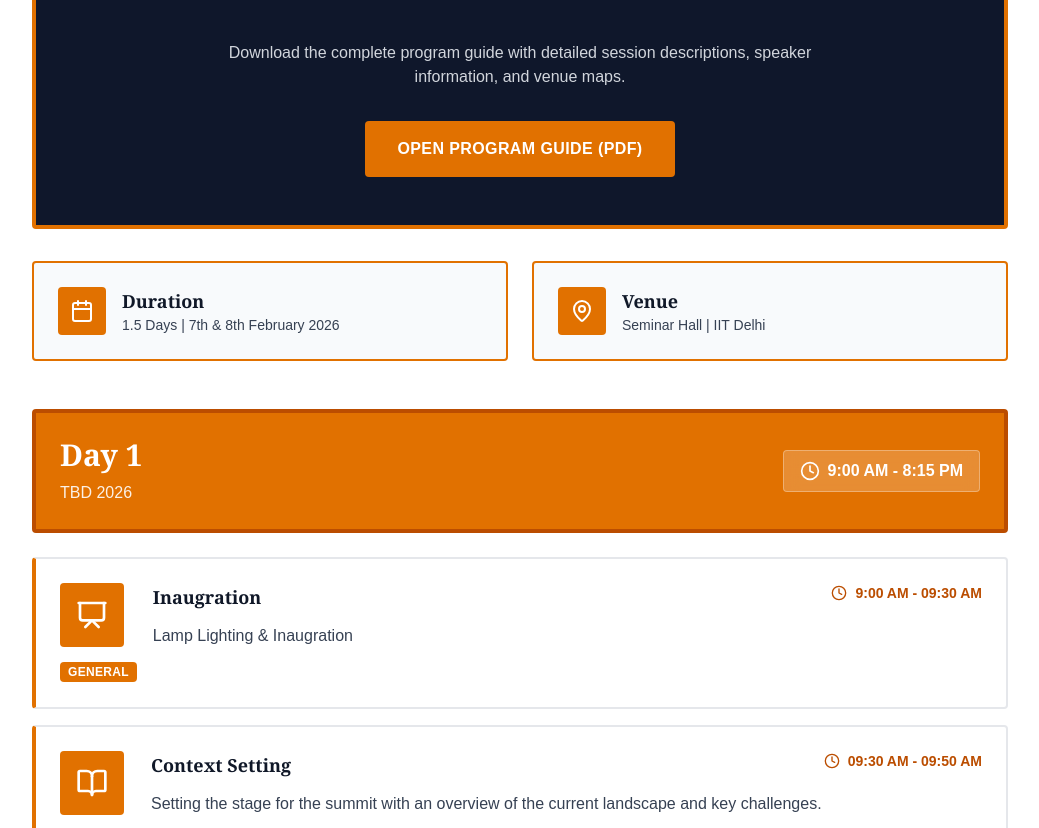
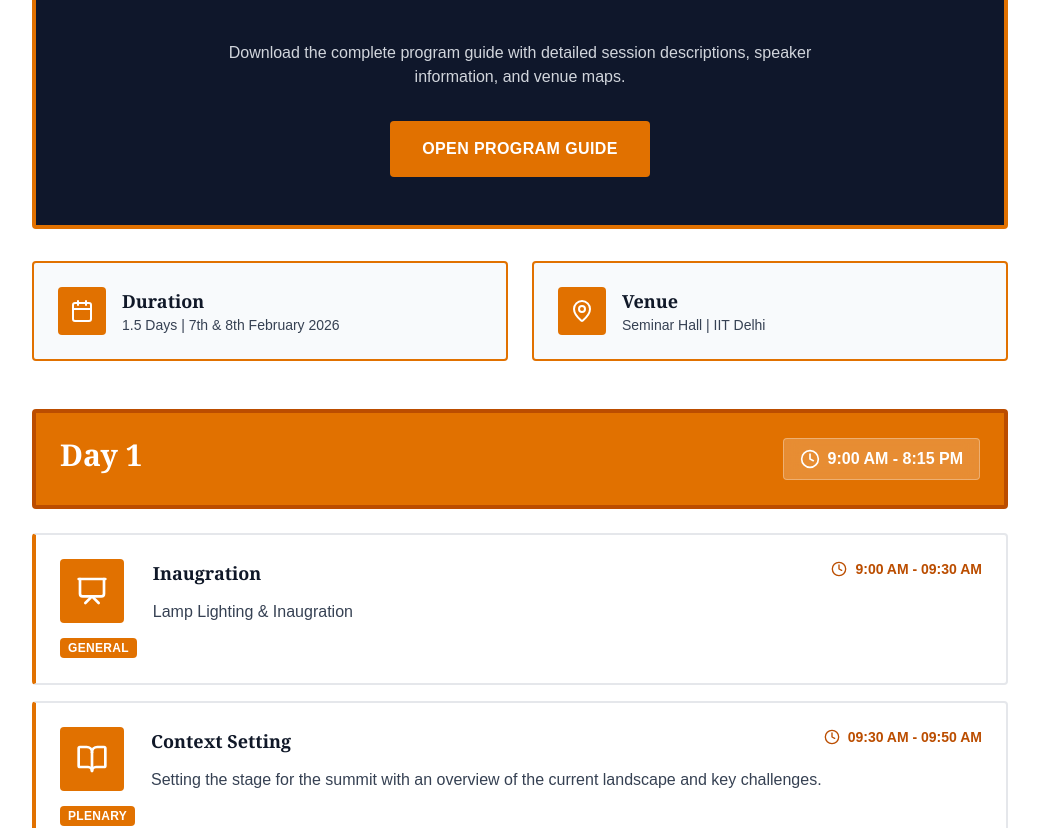
Before and after one commit to itssanju0008/summit-ai, a Next.js app: page / in a window 1280 px wide. Shown: the part 7520-8348 px from the top of the page, without its empty margins (120-1159 px from the left). Built offline with nearby package versions, Linux system fonts and the light colour scheme.

Commit message:
user can open program structure

```diff
--- a/src/app/components/Organizers.js
+++ b/src/app/components/Organizers.js
@@ -41,7 +41,7 @@ const organizers = [
     type: "Adivaani",
     name: "Every dialect has its own identity",
     description:
-      "Shared responsibility of bridging language barriers and preserving cultural identity and traditions.",
+      "A Shared responsibility of bridging language barriers and preserving cultural identity and traditions.",
     image: "/images/logos/logo.png",
     color: "from-green-500 to-teal-600",
   },
--- a/src/app/components/ProgramStructure.js
+++ b/src/app/components/ProgramStructure.js
@@ -121,7 +121,7 @@ const schedule = [
         time: "7:00 PM - 8:15 PM",
         title: "Thematic Breakout Session",
         description:
-          "Theme Based Sessions Democratic | Responsive | Prioritization",
+          "AI Ethics and Fairness | AI for Governance & Service Delivery | Contextualizing AI for India",
         icon: Lightbulb, // Changed to idea/theme icon
         type: "Thematic",
       },
@@ -247,17 +247,17 @@ export function ProgramStructure() {
             Download the complete program guide with detailed session
             descriptions, speaker information, and venue maps.
           </p>
-          <button
+          {/* <button
             onClick={() => handleDownload(true)}
             className="md:hidden bg-amber-600 hover:bg-amber-700 text-white px-6 py-3 md:px-8 md:py-4 rounded font-semibold uppercase tracking-wide transition-colors text-sm md:text-base w-full sm:w-auto"
           >
             Download Program Guide (PDF)
-          </button>
+          </button> */}
           <button
             onClick={() => setIsModalOpen(true)}
-            className="hidden md:inline bg-amber-600 hover:bg-amber-700 text-white px-6 py-3 md:px-8 md:py-4 rounded font-semibold uppercase tracking-wide transition-colors text-sm md:text-base w-full sm:w-auto"
+            className=" bg-amber-600 hover:bg-amber-700 text-white px-6 py-3 md:px-8 md:py-4 rounded font-semibold uppercase tracking-wide transition-colors text-sm md:text-base w-full sm:w-auto"
           >
-            Open Program Guide (PDF)
+            Open Program Guide
           </button>
         </div>
 
@@ -307,9 +307,9 @@ export function ProgramStructure() {
                     <h3 className="text-2xl md:text-3xl font-serif font-bold mb-1 md:mb-2">
                       {day.day}
                     </h3>
-                    <p className="text-white/90 text-sm md:text-base">
+                    {/* <p className="text-white/90 text-sm md:text-base">
                       {day.date}
-                    </p>
+                    </p> */}
                   </div>
                   <div className="flex items-center gap-2 bg-white/20 backdrop-blur-sm px-3 py-1.5 md:px-4 md:py-2 rounded border border-white/30 text-sm md:text-base">
                     <Clock className="w-4 h-4 md:w-5 md:h-5 flex-shrink-0" />
@@ -398,11 +398,11 @@ export function ProgramStructure() {
               </div>
 
               {/* PDF Viewer */}
-              <div className="flex-1 overflow-hidden">
-                <iframe
-                  src="/pdf/ps.pdf"
-                  className="w-full h-full border-0"
-                  title="Program Structure PDF"
+              <div className="flex-1 overflow-y-scroll">
+                <img
+                  src="/images/posters/ps.jpeg"
+                  className="w-full h-auto border-0"
+                  title="Program Structure"
                 />
               </div>
 
```
Also changed, not shown: public/images/posters/ps.jpeg (added).
